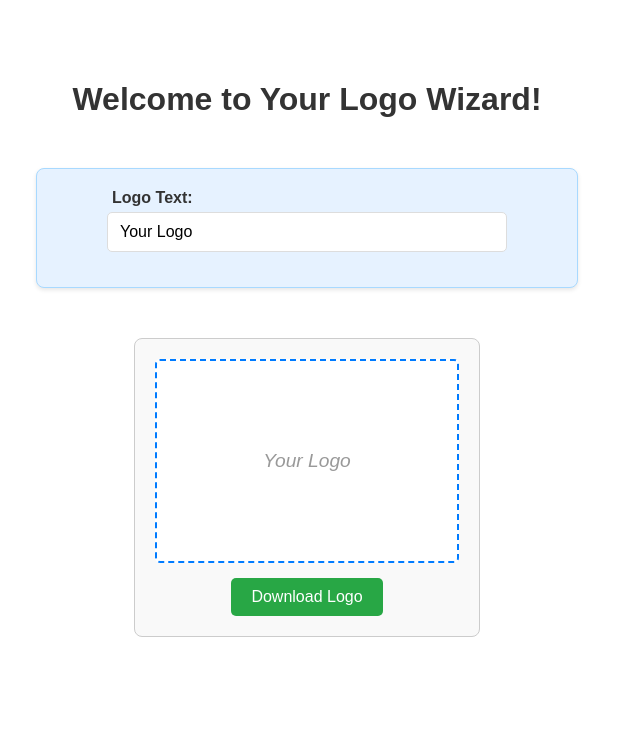
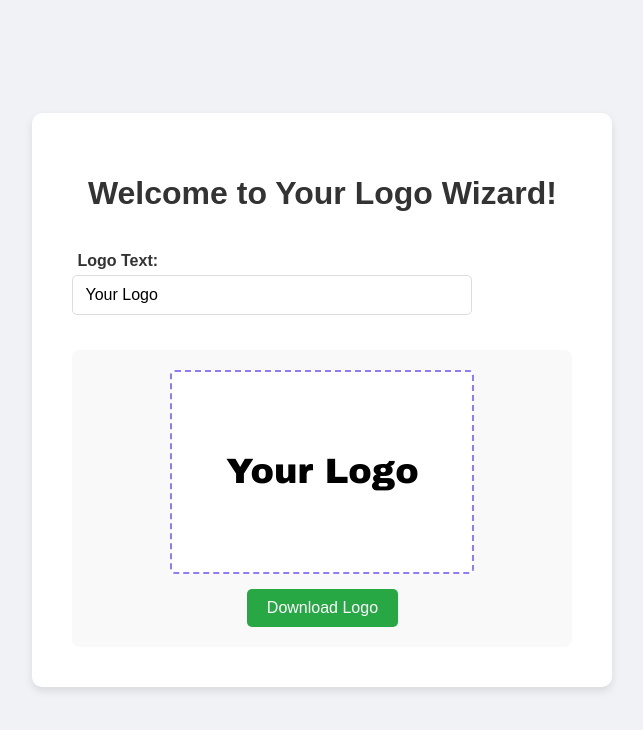
Before and after one commit to Logofyio/logo-wizard-react-app, a React (Vite) app: page / in a window 1280 px wide. Shown: the top 730 px of the page, without its empty margins (333-976 px from the left). Built offline with nearby package versions, Linux system fonts and the light colour scheme.

Commit message:
Migrate old CSS styles to React components

```diff
--- a/src/App.css
+++ b/src/App.css
@@ -1,18 +1,26 @@
 /* src/App.css */
-#root {
-  max-width: 1280px;
-  margin: 0 auto;
-  padding: 2rem;
-  text-align: center;
+html, body {
+    margin: 0;
+    padding: 0;
+    height: 100%; /* Ensure body takes full height */
+    font-family: Arial, sans-serif;
+    background-color: #f0f2f5; /* Light grey background */
+    display: flex;
+    justify-content: center;
+    align-items: center;
 }
 
 .app-container {
-  font-family: Arial, sans-serif;
+    background-color: #ffffff;
+    padding: 40px;
+    border-radius: 10px;
+    box-shadow: 0 4px 8px rgba(0, 0, 0, 0.1);
+    text-align: center;
+    width: 100%;
+    max-width: 500px;
     display: flex;
     flex-direction: column;
-  align-items: center;
-  gap: 30px; /* Space between sections */
-  padding: 20px;
+    gap: 20px;
 }
 
 h1 {
@@ -21,15 +29,7 @@ h1 {
 }
 
 .controls-area {
-  background-color: #e6f2ff; /* Light blue background for controls */
-  border: 1px solid #a8d9ff;
-  border-radius: 8px;
-  padding: 20px;
     display: flex;
     flex-direction: column;
-  align-items: center; /* Center controls within this area */
-  gap: 15px; /* Space between individual controls */
-  width: 100%;
-  max-width: 500px; /* Match max-width of logo preview for consistency */
-  box-shadow: 0 2px 4px rgba(0,0,0,0.1);
+    gap: 15px;
 }
--- a/src/components/LogoPreview.css
+++ b/src/components/LogoPreview.css
@@ -1,37 +1,41 @@
 /* src/components/LogoPreview.css */
 .logo-preview-container {
-  border: 1px solid #ccc;
+    background-color: #f9f9f9;
     padding: 20px;
-  margin: 20px;
+    border-radius: 8px;
     display: flex;
     flex-direction: column;
-  align-items: center;
     gap: 15px;
-  background-color: #f9f9f9;
-  border-radius: 8px;
+    align-items: center; /* Center items horizontally */
 }
 
 .logo-display-area {
     width: 300px;
     height: 200px;
-  border: 2px dashed #007bff;
+    border: 2px dashed #907bff; /* Dashed blue border */
     display: flex;
     justify-content: center;
     align-items: center;
-  font-size: 1.2em;
-  color: #666;
-  background-color: white;
+    font-size: 2.2em; /* Larger font size for the logo text */
+    color: #333;
+    background-color: #fff;
     border-radius: 5px;
+    overflow: hidden; /* Ensure text doesn't overflow */
 }
 
 .placeholder-text {
-  font-style: italic;
-  color: #999;
+    font-family: 'Arial Black', sans-serif; /* A bold, impactful font */
+    font-style: normal; /* Override potential italic */
+    color: #000; /* Black text */
+    text-align: center;
+    margin: 0; /* Remove default paragraph margin */
+    line-height: 1; /* Adjust line height for single line */
+    padding: 10px; /* Some padding inside the logo area */
 }
 
 .download-button {
     padding: 10px 20px;
-  background-color: #28a745;
+    background-color: #28a745; /* Green button */
     color: white;
     border: none;
     border-radius: 5px;
@@ -41,5 +45,5 @@
 }
 
 .download-button:hover {
-  background-color: #218838;
+    background-color: #218838; /* Darker green on hover */
 }
--- a/src/components/TextInput.css
+++ b/src/components/TextInput.css
@@ -5,7 +5,7 @@
     max-width: 400px; /* Limit overall width */
     display: flex;
     flex-direction: column;
-  align-items: flex-start;
+    align-items: flex-start; /* Align label to start */
     gap: 5px;
 }
 
@@ -25,7 +25,7 @@
 }
 
 .logo-text-input:focus {
-  border-color: #007bff;
+    border-color: #007bff; /* Blue border on focus */
     outline: none;
-  box-shadow: 0 0 0 3px rgba(0, 123, 255, 0.25);
+    box-shadow: 0 0 0 3px rgba(0, 123, 255, 0.25); /* Subtle blue glow */
 }
```
Lines whose indentation alone changed are shown as unchanged.
